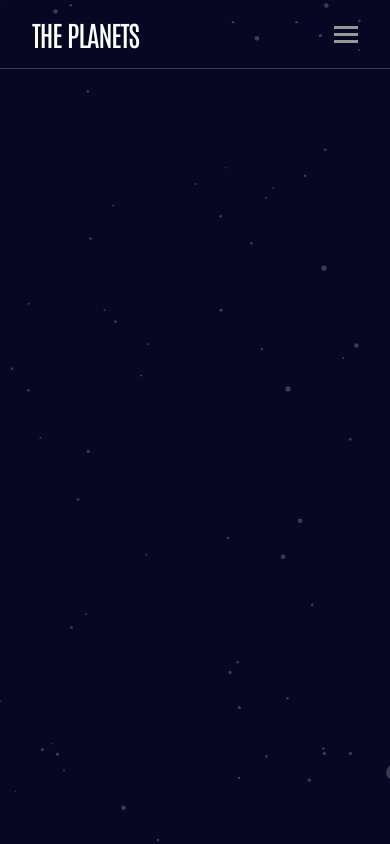
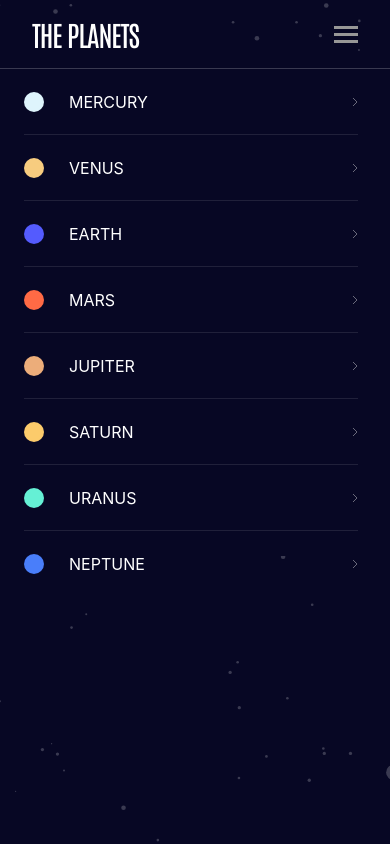
Before and after one commit to VillageR88/next-planets-fact-site, a Next.js app: page /menu in a window 390 px wide. Built offline with nearby package versions, Linux system fonts and the light colour scheme.

Commit message:
mobile menu initial improved
Signed-off-by: VillageR88 <villager88pl@gmail.com>

```diff
--- a/app/menu/page.tsx
+++ b/app/menu/page.tsx
@@ -1,6 +1,47 @@
 import LayoutMenu from '@/app/components/layout';
+import Image from 'next/image';
+import dataJson from '@/public/assets/data.json';
+import iconChevron from '@/public/assets/icon-chevron.svg';
+import Link from 'next/link';
+
+const planetBackgroundColors = {
+  mercury: 'bg-[#DEF4FC]',
+  venus: 'bg-[#F7CC7F]',
+  earth: 'bg-[#545BFE]',
+  mars: 'bg-[#FF6A45]',
+  jupiter: 'bg-[#ECAD7A]',
+  saturn: 'bg-[#FCCB6B]',
+  uranus: 'bg-[#65F0D5]',
+  neptune: 'bg-[#497EFA]',
+};
 
 export default function Menu({ params }: { params: { planet: string; mode: string } }) {
   console.log('params', params);
-  return <LayoutMenu params={params}></LayoutMenu>;
+  const overview = 'overview';
+  return (
+    <LayoutMenu params={params}>
+      <ul className="flex h-[487px] w-full flex-col divide-y divide-white/10 bg-[#070724] pl-[24px] pr-[32px]">
+        {dataJson.map((planet, index) => (
+          <li key={index} className="w-full">
+            <Link
+              href={{
+                pathname: `/${planet.name.toLowerCase()}/${overview}`,
+                query: { planet: planet.name.toLowerCase(), mode: overview },
+              }}
+            >
+              <button type="button" className="flex h-[65px] w-full items-center justify-between">
+                <div className="flex items-center gap-[25px]">
+                  <div
+                    className={`size-[20px] rounded-full ${planetBackgroundColors[planet.name.toLowerCase() as keyof typeof planetBackgroundColors]}`}
+                  ></div>
+                  <span className="text-white">{planet.name.toUpperCase()}</span>
+                </div>
+                <Image className="size-fit" src={iconChevron as string} alt="icon chevron" />
+              </button>
+            </Link>
+          </li>
+        ))}
+      </ul>
+    </LayoutMenu>
+  );
 }
```
